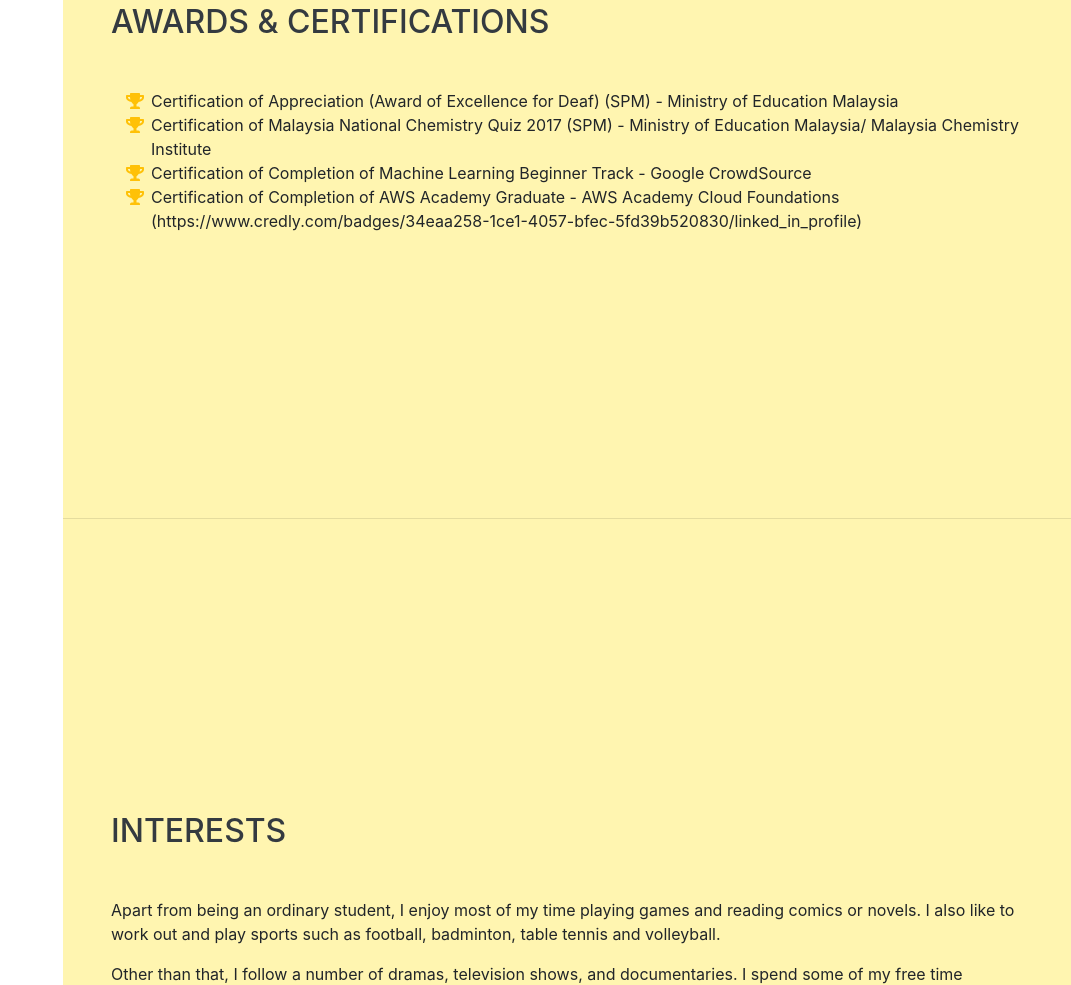
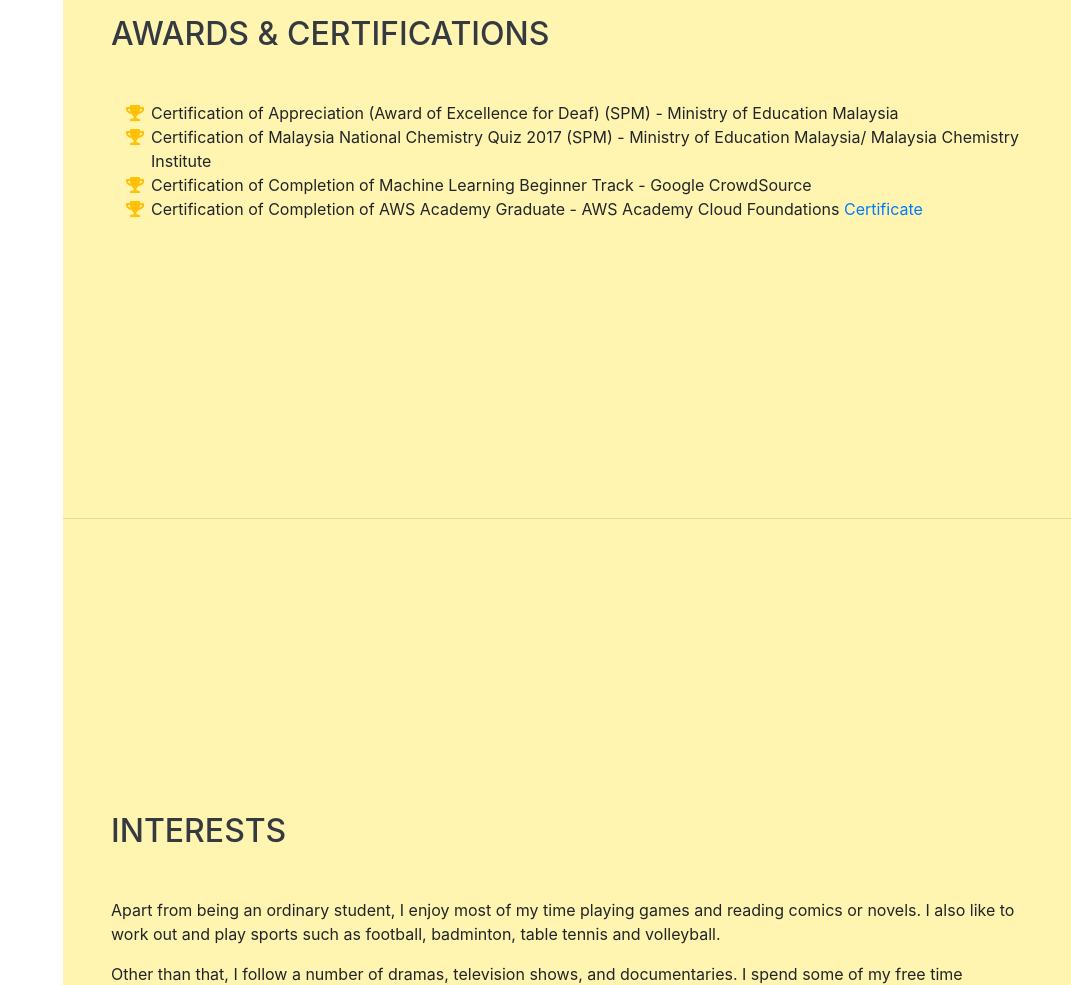
Before and after one commit to ianhtyen/ianyen.github.io, a website with bundled scripts: page index.html in a window 1280 px wide. Shown: the part 4041-5026 px from the top of the page, without its empty margins (209-1280 px from the left). Built offline with nearby package versions, Linux system fonts and the light colour scheme; a web font is replaced by a local one.

Commit message:
Update link and include <a>

```diff
--- a/index.html
+++ b/index.html
@@ -276,7 +276,7 @@
           </li>
           <li>
             <i class="fa-li fa fa-trophy text-warning"></i>
-            Certification of Completion of AWS Academy Graduate - AWS Academy Cloud Foundations (https://www.credly.com/badges/34eaa258-1ce1-4057-bfec-5fd39b520830/linked_in_profile)
+            Certification of Completion of AWS Academy Graduate - AWS Academy Cloud Foundations <a href="https://www.credly.com/badges/34eaa258-1ce1-4057-bfec-5fd39b520830/linked_in_profile"> Certificate </a>
           </li>
         </ul>
       </div>
```
